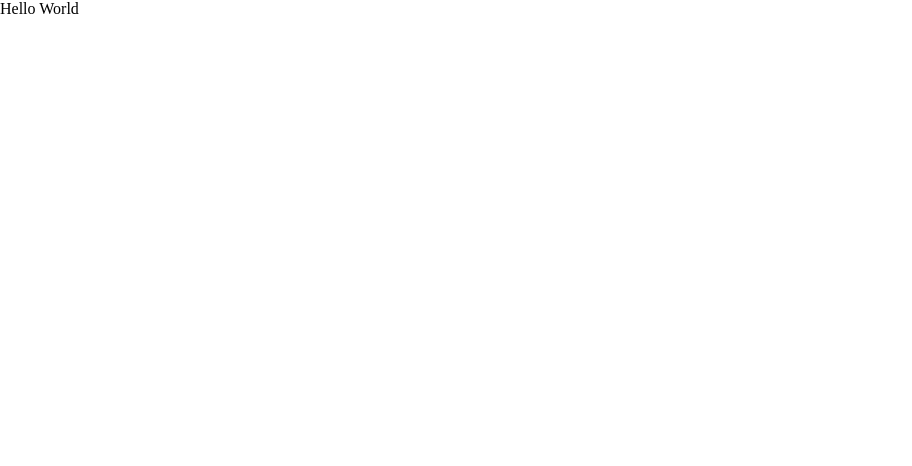
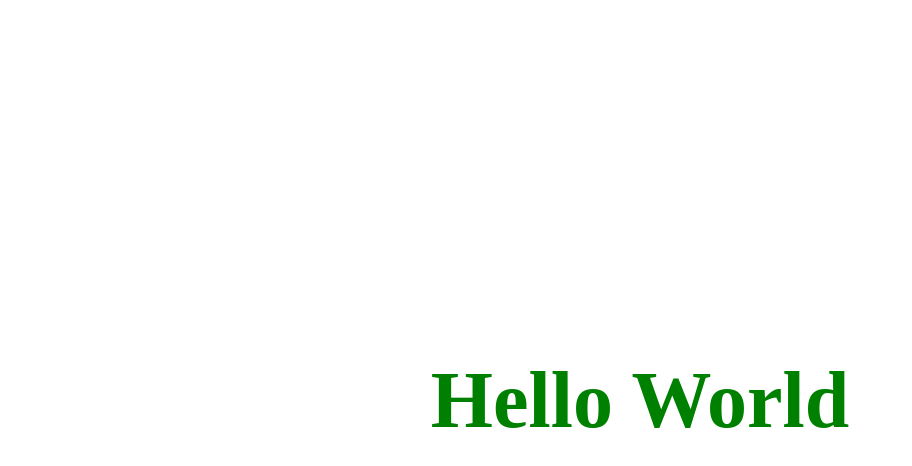
Before and after one commit to gabrielnavas/shop-flow, a React (Vite) app in the folder frontend/: page / in a window 1280 px wide. Shown: the top 466 px of the page, without its empty margins (0-912 px from the left). Built offline with nearby package versions, Linux system fonts and the light colour scheme.

Commit message:
add styled compoenents

```diff
--- a/frontend/package.json
+++ b/frontend/package.json
@@ -11,7 +11,8 @@
   },
   "dependencies": {
     "react": "^18.3.1",
-    "react-dom": "^18.3.1"
+    "react-dom": "^18.3.1",
+    "styled-components": "^6.1.14"
   },
   "devDependencies": {
     "@eslint/js": "^9.17.0",
--- a/frontend/src/App.tsx
+++ b/frontend/src/App.tsx
@@ -1,4 +1,5 @@
 import { useEffect } from "react"
+import styled from "styled-components"
 
 export const App = () => {
   useEffect(() => {
@@ -6,6 +7,16 @@ export const App = () => {
   }, [])
 
   return (
-    <div>Hello World</div>
+    <Container>Hello World</Container>
   )
 }
+
+const Container = styled.div`
+  display: flex;
+  height: 100vh;
+  justify-content: center;
+  align-items: center;
+  color: green;
+  font-weight: bold;
+  font-size: 80px;
+`
```
Also changed, not shown: 1 other file (tests, documents, lock files or other folders).
